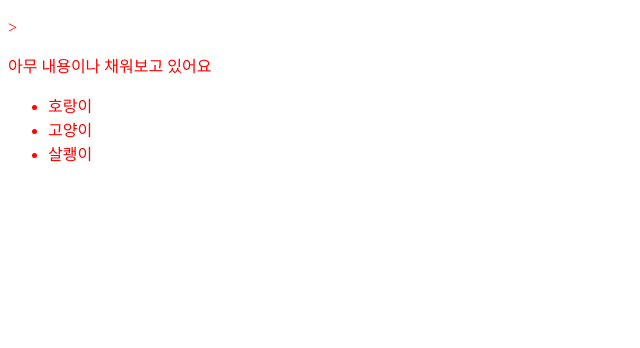
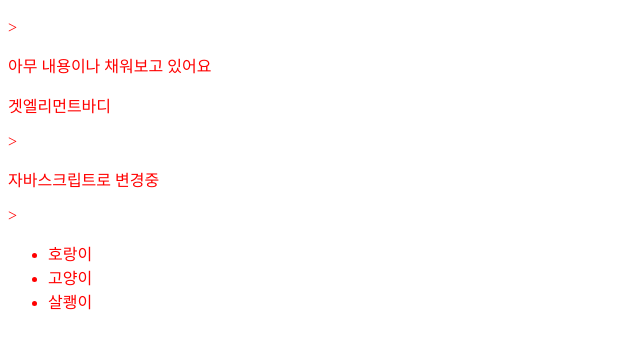
Before and after one commit to noobsoda/Algorithm_Study, a plain HTML site: page html공부/index.html in a window 1280 px wide. Shown: the part 70-418 px from the top of the page, without its empty margins (0-640 px from the left). Drawn offline with Linux system fonts and the light colour scheme.

Commit message:
2022_05_11 js 공부

```diff
--- a/html공부/index.html
+++ b/html공부/index.html
@@ -13,6 +13,8 @@
 <body>
     <h1> 반가워용 </h1>>
     <p>아무 내용이나 채워보고 있어요</p>
+    <p id = "text"> 아이디 문단 </p>>
+    <p class = "paragraph"> 클래스 문단 </p>>
     <ul>
         <li>호랑이</li><li>고양이</li><li>살쾡이</li>
     </ul>
--- a/html공부/scripy.js
+++ b/html공부/scripy.js
@@ -0,0 +1,48 @@
+
+const h1 = document.querySelector(".paragraph");
+const p = document.getElementById("text");
+
+h1.textContent = "자바스크립트로 변경중"
+
+p.textContent = "겟엘리먼트바디";
+console.log(p.textContent);
+
+
+let test = 10;
+console.log(test);
+test = "테스트"
+console.log(test);
+
+//const data = prompt("하이요!");
+//console.log(`문자열 중간에 ${data} 삽입하기`);
+
+let data1;
+data1 = null;
+console.log(data1);
+
+//== 추상적 비교 자료형 일치하지 않아도 같으면 true '1' ==  1 true
+//=== 엄격한 비교 자료형까지 일치해야 true '1' === 1 false
+
+//메시지 보내서 true, false 반환 confirm("메시지!");
+
+for(let i = 0; i < 4; i++){
+    console.log("확인");
+}
+console.log("취소");
+
+
+//함수 선언식 2가지
+
+
+//함수 선언식은 위에 있어도 호이스팅이 가능하다라고 함
+function sayHello(let, number){
+    number = 3+ 3;
+    return number;
+}
+//함수 표현식은 호출문 보다 밑에 있어야 불러올수 있음
+const sayBye = function(){
+    console.log("good bye~~");
+}
+
+console.log(sayHello());
+sayBye();
```
